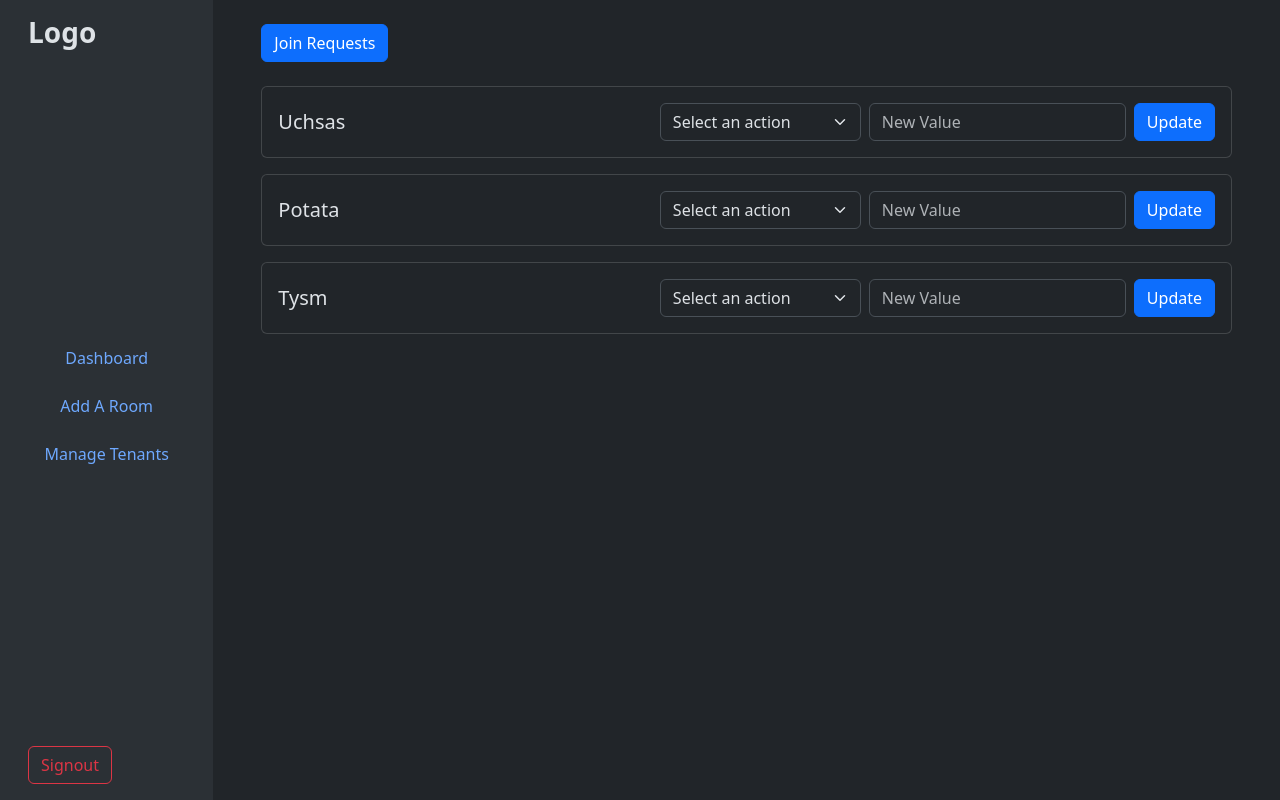
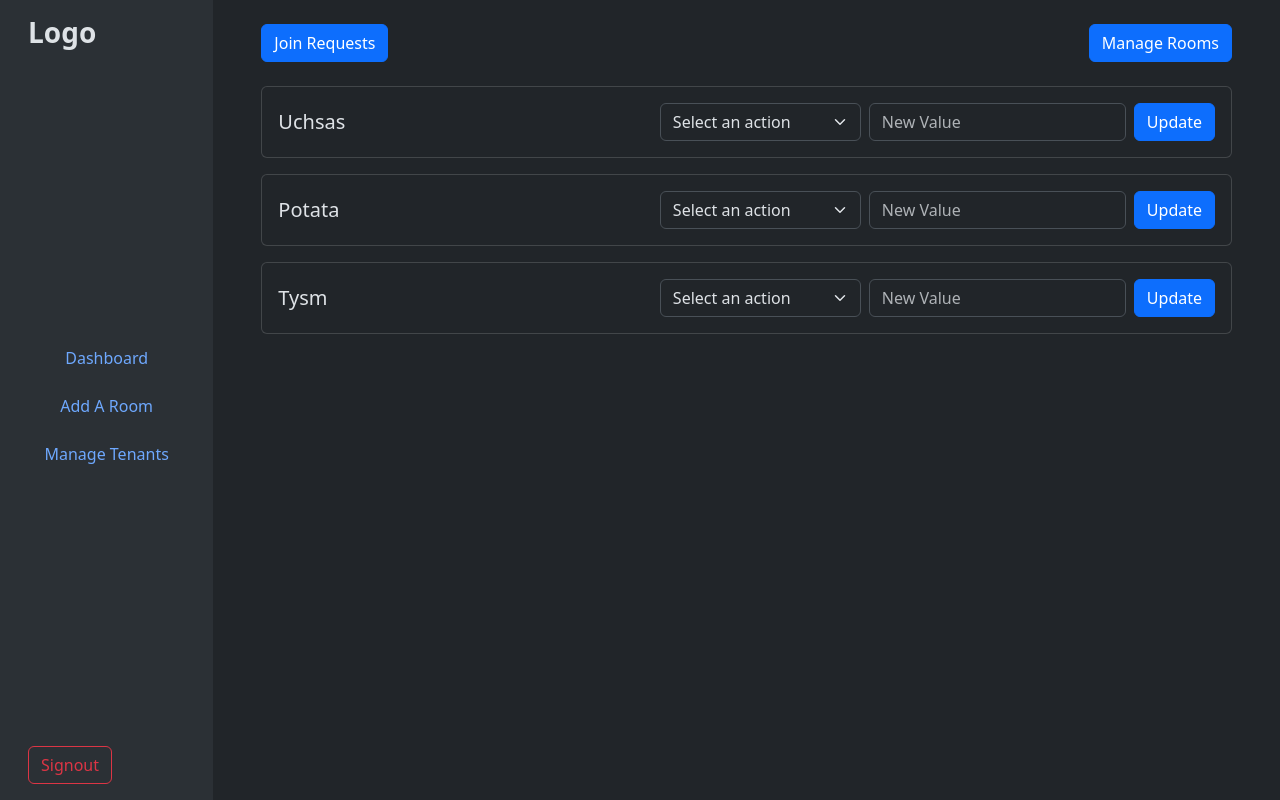
Before and after one commit to fluidpotata/CSE391_Project, a Flask app: page /tenants in a window 1280 px wide. Run offline with Flask 3, Linux system fonts and the light colour scheme; data comes from the database, SQL or seed files in the repository.

Commit message:
add path to update room

```diff
--- a/templates/tenants.html
+++ b/templates/tenants.html
@@ -9,7 +9,9 @@
     <div class="flex-grow-1 p-4">
         <div class="d-flex justify-content-between align-items-center mb-4">
           <a href="/seeapps"><button class="btn btn-primary">Join Requests</button></a>
+          <a href="/updateroom"><button class="btn btn-primary">Manage Rooms</button></a>
         </div>
+
 
         {% for tenant in tenants %}
         <div class="card mb-3">
```
